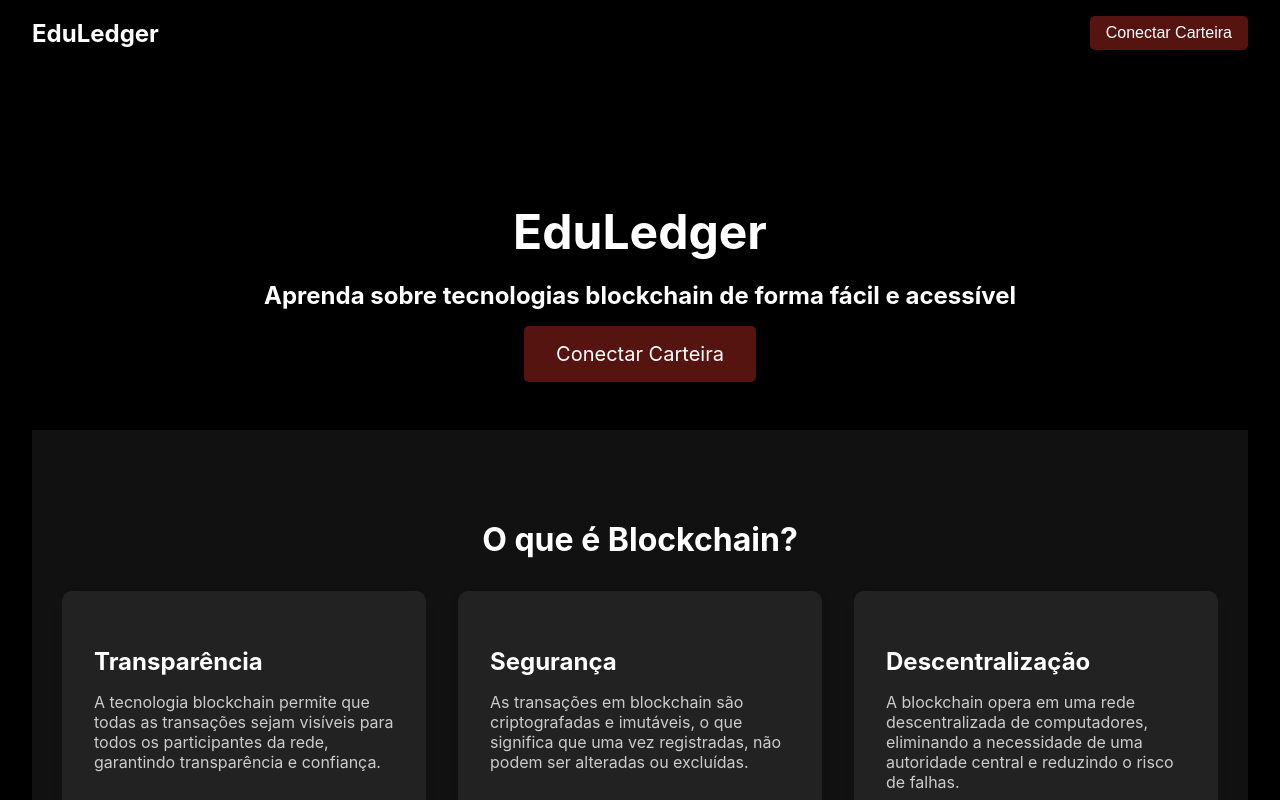
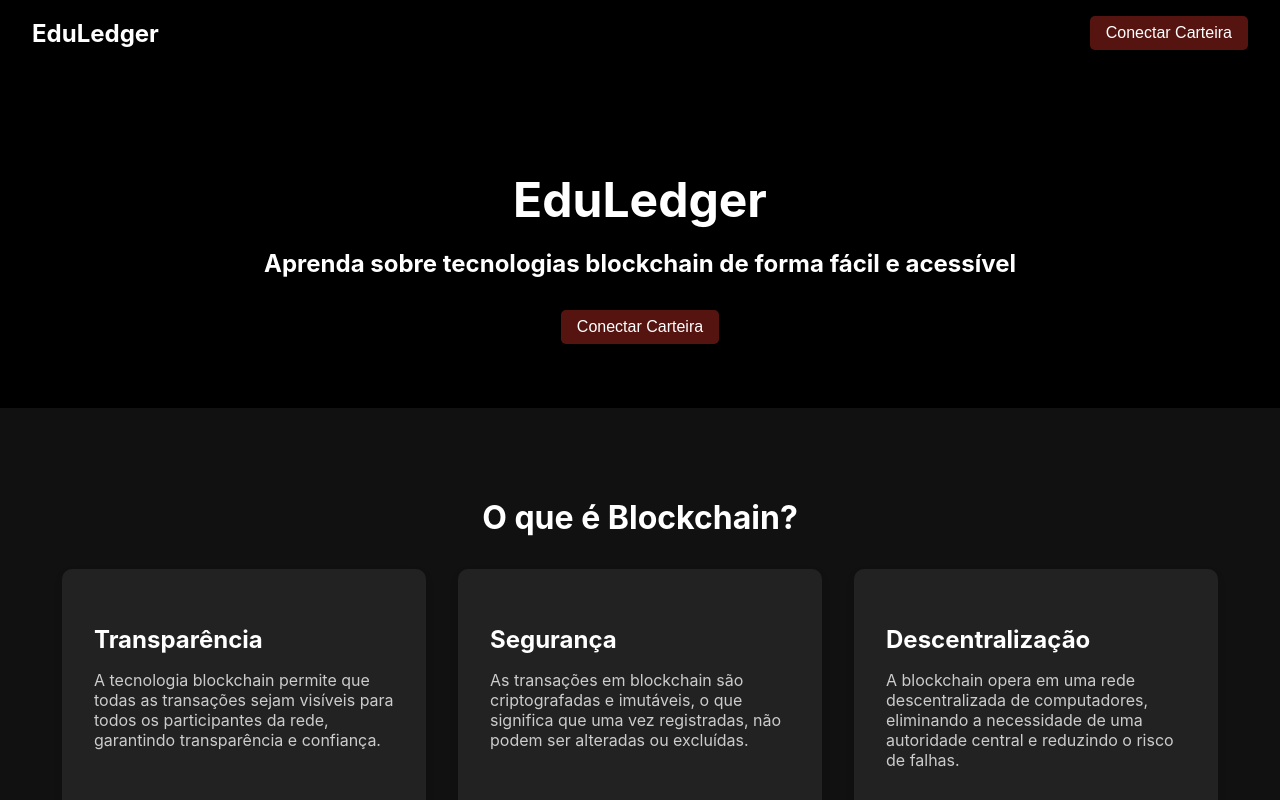
Before and after one commit to KlayvemGuimaraes/eduLedger-frontend, a React (Create React App) app in the folder frontend-eduledger/: page / in a window 1280 px wide. Shown: the top 800 px of the page. Built offline with nearby package versions, Linux system fonts and the light colour scheme.

Commit message:
small adjusts

```diff
--- a/frontend-eduledger/src/components/LandingPage.tsx
+++ b/frontend-eduledger/src/components/LandingPage.tsx
@@ -1,6 +1,7 @@
-import React from 'react';
+import React, { useState } from 'react';
+import { Link, useNavigate } from 'react-router-dom';
 import styled from 'styled-components';
-import { Link } from 'react-router-dom';
+import { Web3Provider } from '@ethersproject/providers';
 import brazilFlag from '../assets/brazil-flag.png';
 import usaFlag from '../assets/usa-flag.jpg';
 
@@ -11,7 +12,6 @@ const Container = styled.div`
   background-color: #000;
   color: #fff;
   text-align: center;
-  padding: 2rem;
 `;
 
 const Header = styled.header`
@@ -29,18 +29,19 @@ const Logo = styled.h1`
   margin: 0;
 `;
 
-const ConnectButton = styled(Link)`
+const ConnectButton = styled.button`
   padding: 0.5rem 1rem;
-  background-color: #0070f3;
+  background-color: #561410;
   color: white;
   border: none;
   border-radius: 5px;
   font-size: 1rem;
   text-decoration: none;
   transition: background-color 0.3s;
+  cursor: pointer;
 
   &:hover {
-    background-color: #005bb5;
+    background-color: #561410;
   }
 `;
 
@@ -58,21 +59,6 @@ const Title = styled.h1`
 const Subtitle = styled.h2`
   font-size: 1.5rem;
   margin-bottom: 2rem;
-`;
-
-const Button = styled(Link)`
-  padding: 1rem 2rem;
-  background-color: #561410;
-  color: white;
-  border: none;
-  border-radius: 5px;
-  font-size: 1.25rem;
-  text-decoration: none;
-  transition: background-color 0.3s;
-
-  &:hover {
-    background-color: #005bb5;
-  }
 `;
 
 const InfoSection = styled.section`
@@ -186,7 +172,7 @@ const FooterLink = styled(Link)`
   font-size: 1rem;
 
   &:hover {
-    color: #0070f3;
+    color: #561410;
   }
 `;
 
@@ -196,12 +182,43 @@ const FooterText = styled.p`
 `;
 
 const LandingPage: React.FC = () => {
+  const [account, setAccount] = useState<string | null>(null);
+  const navigate = useNavigate();
+
+  const connectWallet = async () => {
+    if (window.ethereum) {
+      try {
+        const provider = new Web3Provider(window.ethereum);
+        await provider.send('eth_requestAccounts', []);
+        const signer = provider.getSigner();
+        const address = await signer.getAddress();
+        setAccount(address);
+
+        // Configurar a rede Arbitrum
+        const chainId = '0xA4B1'; // Chain ID da Arbitrum One
+        await window.ethereum.request({
+          method: 'wallet_switchEthereumChain',
+          params: [{ chainId }],
+        });
+
+        // Redirecionar para a rota /home-main
+        navigate('/quiz-selection');
+      } catch (error) {
+        console.error(error);
+      }
+    } else {
+      alert('MetaMask não está instalada. Por favor, instale-a para continuar.');
+    }
+  };
+
   return (
     <Container>
       <MainSection>
         <Title>EduLedger</Title>
         <Subtitle>Aprenda sobre tecnologias blockchain de forma fácil e acessível</Subtitle>
-        <Button to="/login">Conectar Carteira</Button>
+        <ConnectButton onClick={connectWallet}>
+          {account ? `Conectado: ${account}` : 'Conectar Carteira'}
+        </ConnectButton>
       </MainSection>
       <InfoSection>
         <InfoTitle>O que é Blockchain?</InfoTitle>
--- a/frontend-eduledger/src/components/Navbar.tsx
+++ b/frontend-eduledger/src/components/Navbar.tsx
@@ -93,8 +93,8 @@ const Navbar: React.FC = () => {
         {account && (
           <>
             <StyledLink to="/quiz-selection">Quiz</StyledLink>
+            <StyledLink to="/flashcards">FlashCards</StyledLink>
             <StyledLink to="/faq">FAQ</StyledLink>
-            <StyledLink to="/flashcards">FlashCards</StyledLink>
           </>
         )}
         <ConnectButton onClick={connectWallet}>
```
